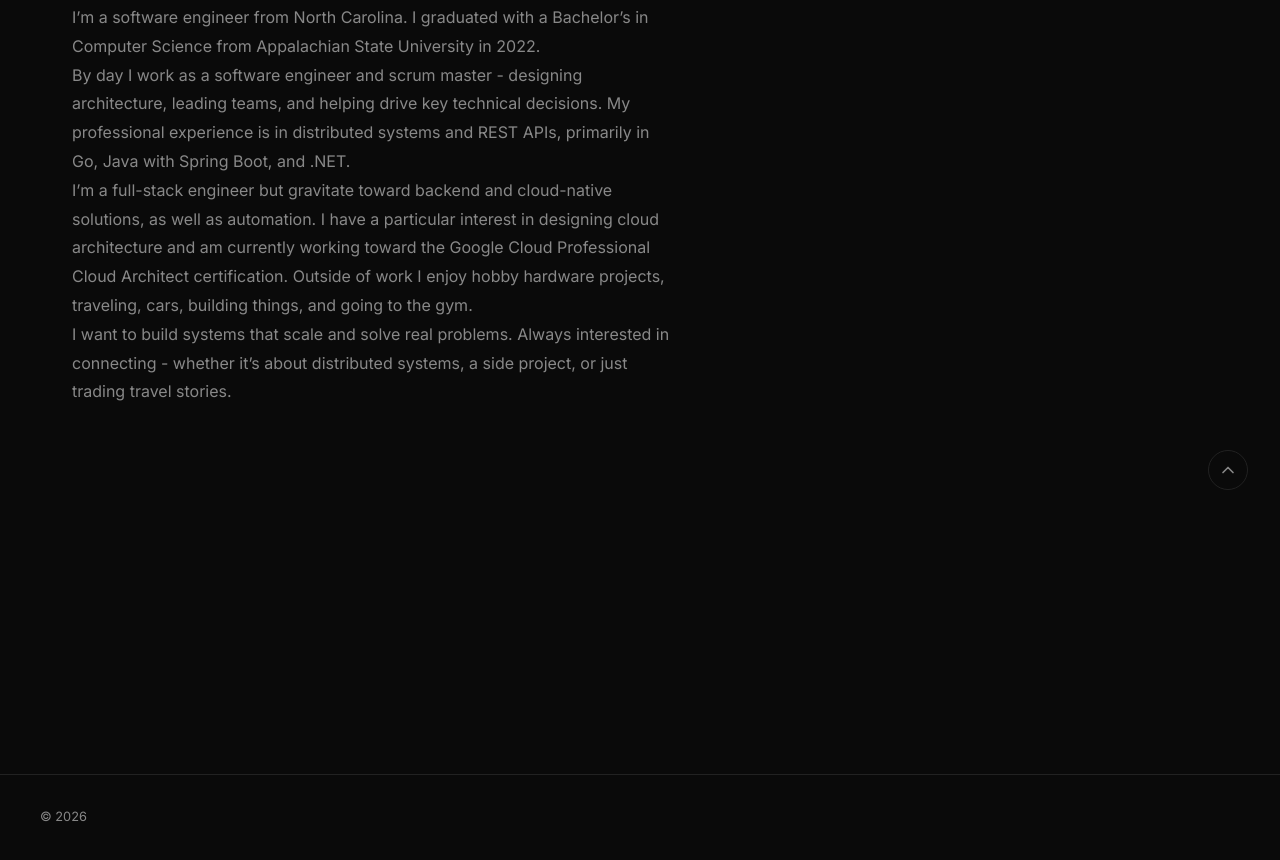
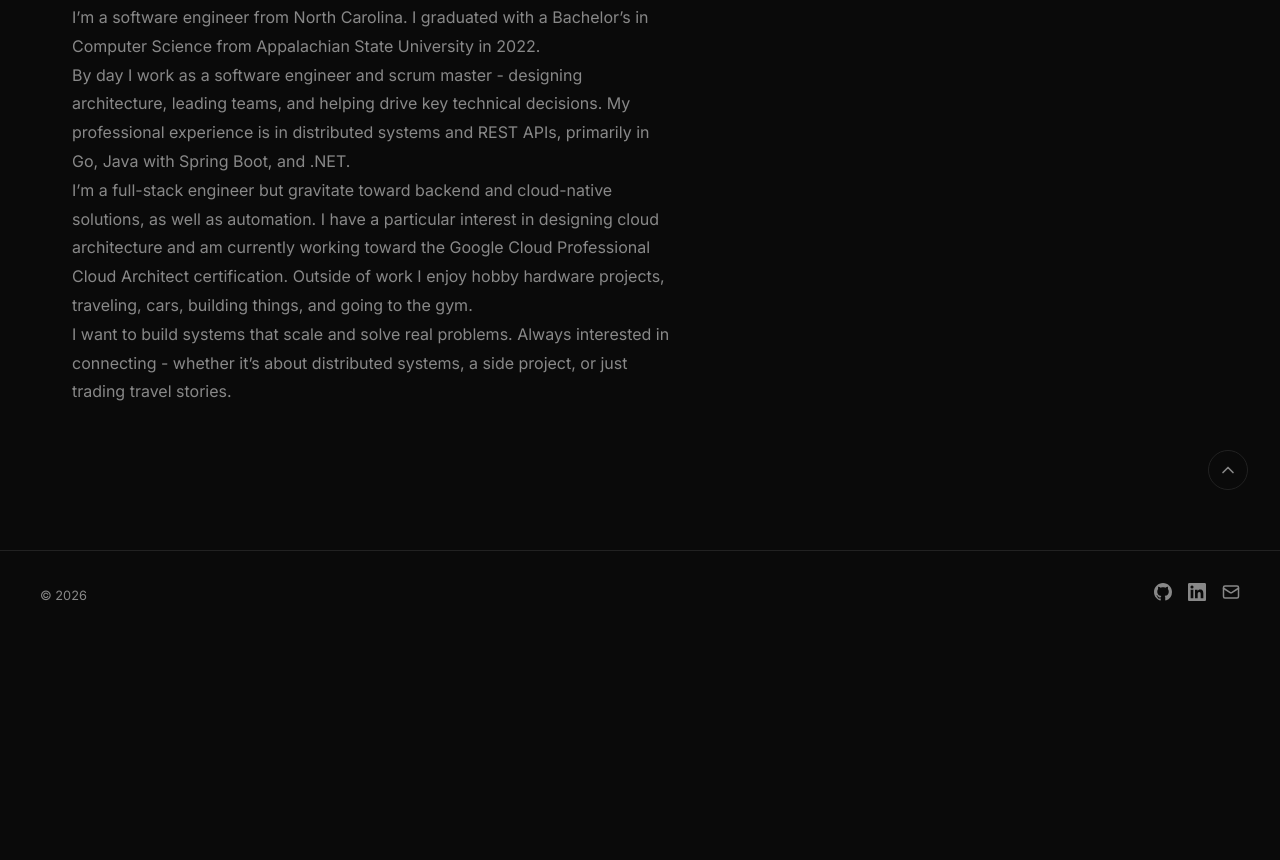
Before and after one commit to jaracah/portfolio, an Astro site: page / in a window 1280 px wide. Shown: the part 1683-2543 px from the top of the page. After the commit the page ends 2324 px from the top, so only its background shows below. Built offline with nearby package versions, Linux system fonts and the light colour scheme; Astro itself is replaced by a stand-in of ours.

Commit message:
styling improvements

```diff
--- a/src/components/Footer.astro
+++ b/src/components/Footer.astro
@@ -1,10 +1,23 @@
 ---
+import { socials } from '../data/socials';
 const year = new Date().getFullYear();
 ---
 
 <footer>
 	<div class="footer-inner">
 		<p class="copyright">&copy; {year}</p>
+		<div class="footer-socials">
+			{socials.map((social) => (
+				<a
+					href={social.url}
+					target={social.url.startsWith('mailto:') ? undefined : '_blank'}
+					rel={social.url.startsWith('mailto:') ? undefined : 'noopener noreferrer'}
+					aria-label={social.label}
+				>
+					<Fragment set:html={social.icon} />
+				</a>
+			))}
+		</div>
 	</div>
 </footer>
 
@@ -12,7 +25,7 @@ const year = new Date().getFullYear();
 	footer {
 		border-top: 1px solid var(--border);
 		padding: 2rem;
-		margin-top: 6rem;
+		margin-top: 0;
 	}
 
 	.footer-inner {
@@ -27,4 +40,23 @@ const year = new Date().getFullYear();
 		font-size: 0.8rem;
 		color: var(--text-muted);
 	}
+
+	.footer-socials {
+		display: flex;
+		gap: 1rem;
+	}
+
+	.footer-socials :global(a) {
+		color: var(--text-muted);
+		transition: color var(--transition);
+	}
+
+	.footer-socials :global(a:hover) {
+		color: var(--text);
+	}
+
+	.footer-socials :global(svg) {
+		width: 18px;
+		height: 18px;
+	}
 </style>
--- a/src/pages/index.astro
+++ b/src/pages/index.astro
@@ -219,7 +219,6 @@ const { Content: AboutContent } = await render(aboutEntry);
 	/* About */
 	.about {
 		padding: 4rem 0;
-		min-height: 100dvh;
 		scroll-margin-top: 80px;
 		position: relative;
 	}
```
